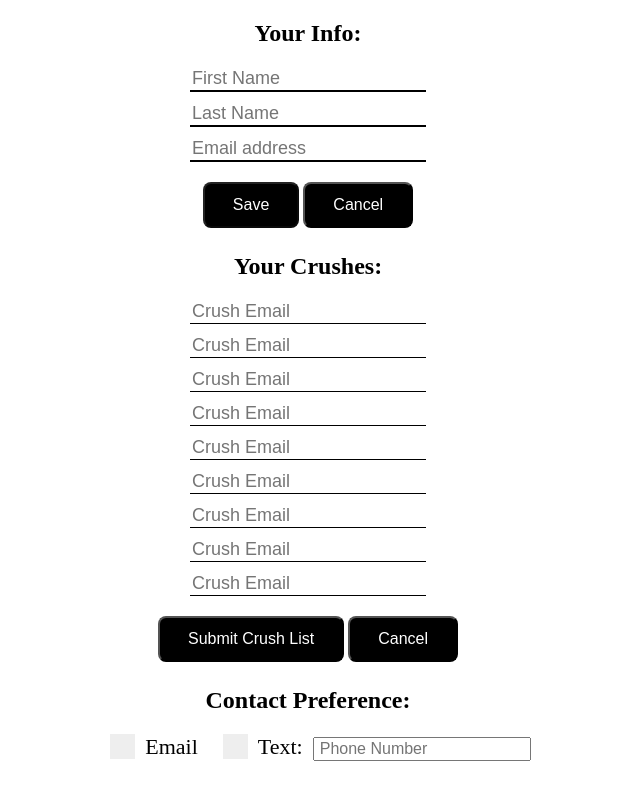
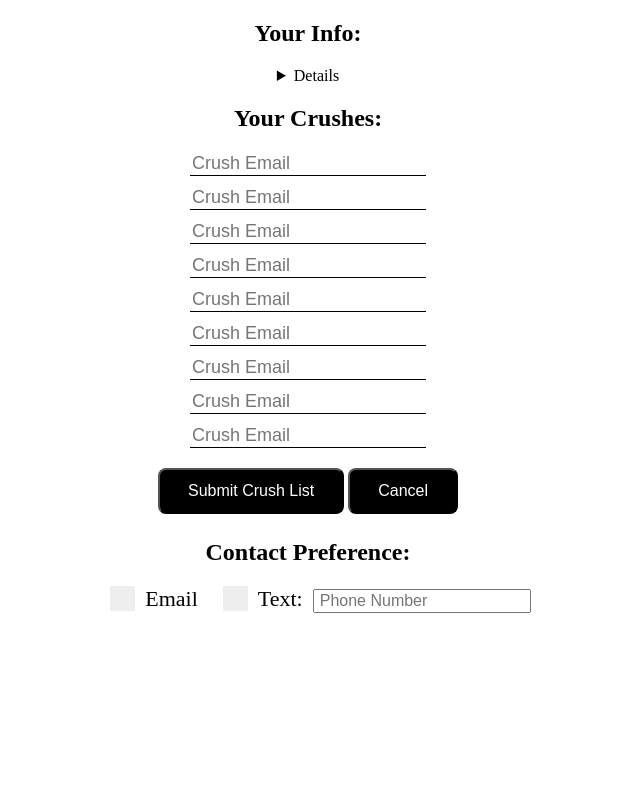
Before and after one commit to DavidGmidd/SeniorSeminarProject21, a Next.js app: page /CrushList in a window 1280 px wide. Shown: the whole page, without its empty margins (332-972 px from the left). Built offline with nearby package versions, Linux system fonts and the light colour scheme.

Commit message:
travis added

```diff
--- a/pages/CrushList.js
+++ b/pages/CrushList.js
@@ -60,11 +60,13 @@ if (checkEmail.checked == true){
 
         <div className={styles.UserInfo }>
             <h2 className= {styles.titleSection}> Your Info:</h2>
+            <details>
             <input className= {styles.input} onChange={e => { setName(e.target.value) }} value={currentName} type="text" aria-label="title" placeholder = "First Name" required />
             <input className= {styles.input} onChange={e => { setLastName(e.target.value) }} value={currentLastName} type="text" aria-label="title" placeholder = "Last Name" required />
             <input className= {styles.input} onChange={e => { setEmail(e.target.value) }} value={currentEmail} type="text" aria-label="title" placeholder = "Email address" required />
             <button className={styles.button} onClick={() => { saveUserInfo() }}disabled={currentName === '' || currentLastName === '' || currentEmail === ''}> Save </button>
             <button className={styles.button} onClick={() => { cancel()}} > Cancel </button>
+            </details>
         </div>
         <div className={styles.crushList }>
             <h2 className= {styles.titleSection} type="button" class="collapsible">Your Crushes:</h2>
```
Also changed, not shown: .travis.yml (added).
